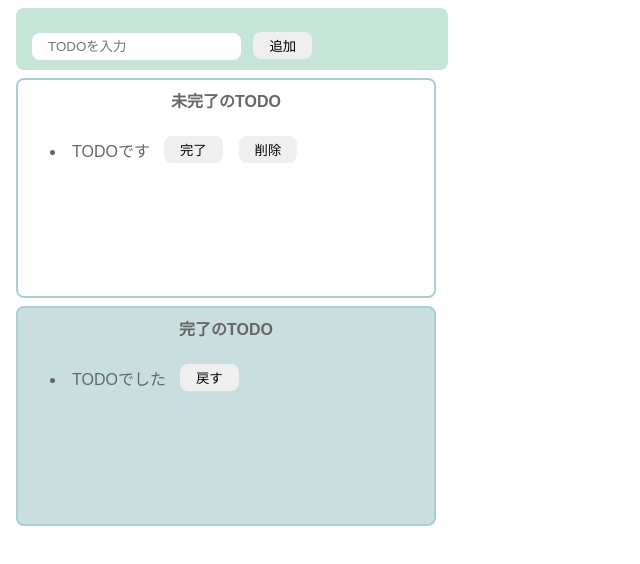
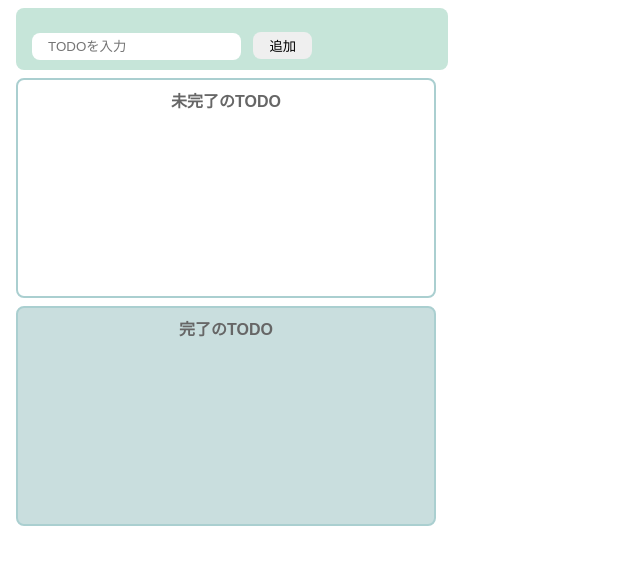
Before and after one commit to Soutaro078/udemy_jak_js_01_todo, a plain HTML site: page index.html in a window 1280 px wide. Shown: the whole page, without its empty margins (0-640 px from the left). Drawn offline with Linux system fonts and the light colour scheme.

Commit message:
ToDOリストの完成

```diff
--- a/index.html
+++ b/index.html
@@ -16,24 +16,24 @@
     <div class="incomplete-area">
         <p class="title">未完了のTODO</p>
         <ul id="incomplete-list">
-            <li>
+            <!-- <li>
                 <div class="list-row">
                     <p class="todo-item">TODOです</p>
                     <button>完了</button>
                     <button>削除</button>
                 </div>
-            </li>
+            </li> -->
         </ul>
     </div>
     <div class="complete-area">
         <p class="title">完了のTODO</p>
         <ul id="complete-list">
-            <li>
+            <!-- <li>
                 <div class="list-row">
                     <p class="todo-item">TODOでした</p>
                     <button>戻す</button>
                 </div>
-            </li>
+            </li> -->
         </ul>
     </div>
 
```
